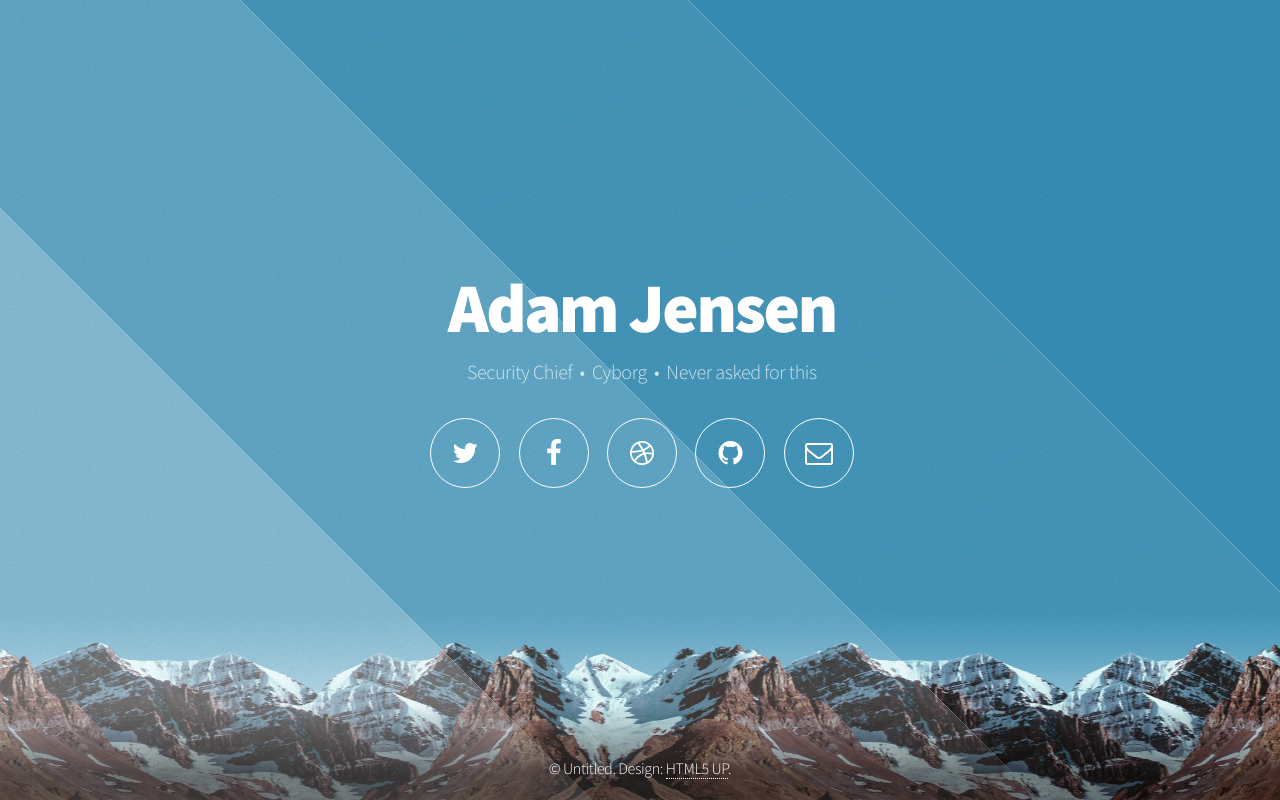
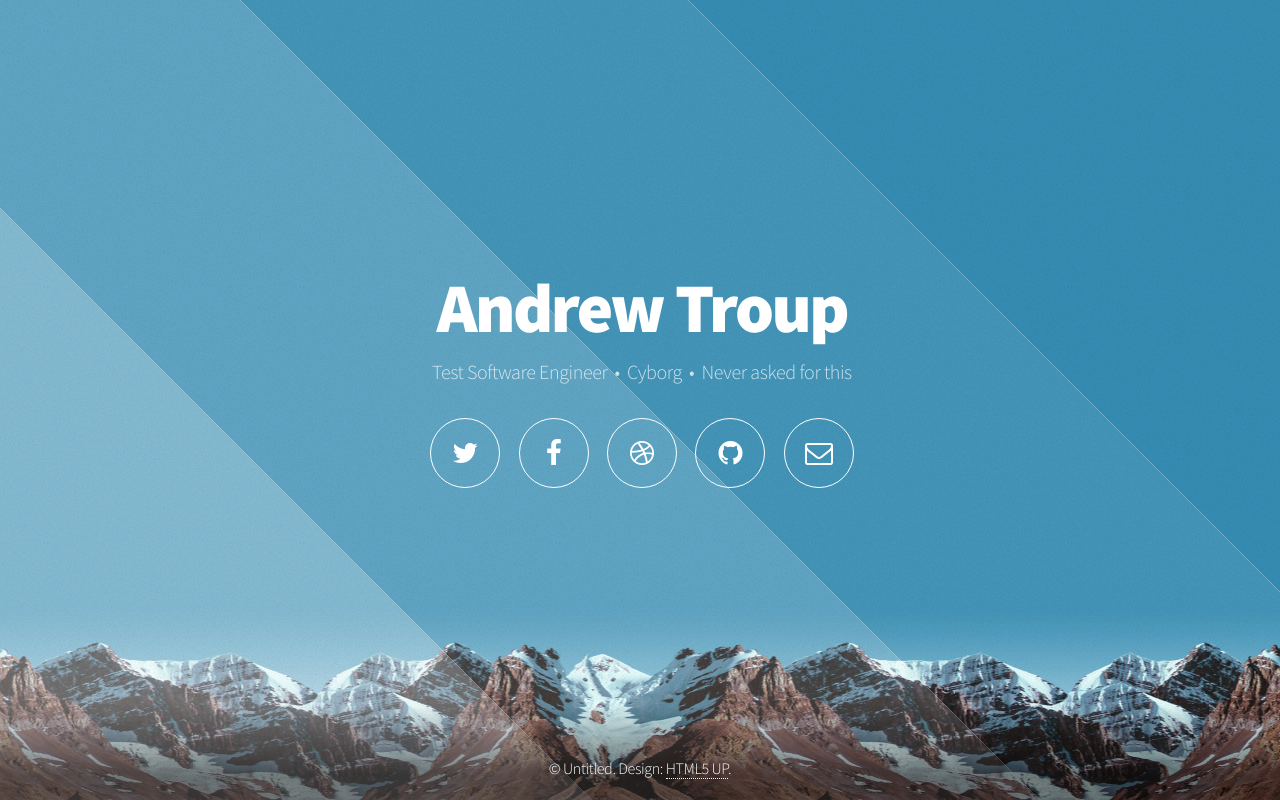
Before and after one commit to Andrew-Troup/SNHUTest, a plain HTML site: page index.html in a window 1280 px wide. Drawn offline with Linux system fonts and the light colour scheme.

Commit message:
changed the name and title

```diff
--- a/index.html
+++ b/index.html
@@ -30,8 +30,8 @@
 
 				<!-- Header -->
 					<header id="header">
-						<h1>Adam Jensen</h1>
-						<p>Security Chief &nbsp;&bull;&nbsp; Cyborg &nbsp;&bull;&nbsp; Never asked for this</p>
+						<h1>Andrew Troup</h1>
+						<p>Test Software Engineer &nbsp;&bull;&nbsp; Cyborg &nbsp;&bull;&nbsp; Never asked for this</p>
 						<nav>
 							<ul>
 								<li><a href="#" class="icon fa-twitter"><span class="label">Twitter</span></a></li>
```
